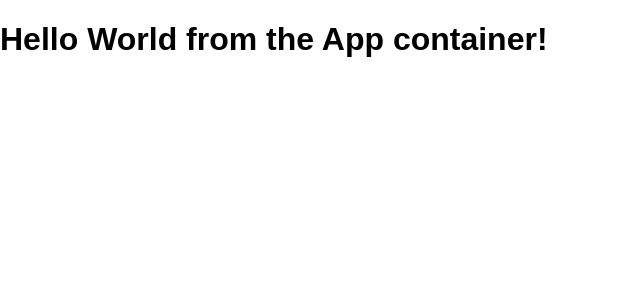
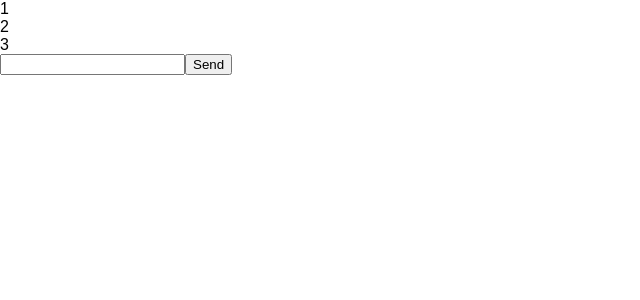
Before and after one commit to charles-bin/node_chat, a React (Create React App) app: page / in a window 1280 px wide. Shown: the top 300 px of the page, without its empty margins (0-640 px from the left). Built offline with nearby package versions, Linux system fonts and the light colour scheme.

Commit message:
Added base chat components

```diff
--- /dev/null
+++ b/src/components/Input.js
@@ -0,0 +1,9 @@
+import React from 'react'
+
+export default function Input(props) {
+  return (
+    <div>
+      <input/><button>Send</button>
+    </div>
+  )
+}
--- /dev/null
+++ b/src/components/Messages.js
@@ -0,0 +1,19 @@
+import React from 'react'
+
+const listStyle = {
+  'list-style-type': 'none',
+  'margin': 0,
+  'padding': 0,
+}
+
+export default function Messages(props) {
+  return (
+    <div>
+      <ul style={listStyle}>
+        <li>1</li>
+        <li>2</li>
+        <li>3</li>
+      </ul>
+    </div>
+  )
+}
--- a/src/containers/App.js
+++ b/src/containers/App.js
@@ -2,6 +2,8 @@ import React, { Component } from 'react'
 import PropTypes from 'prop-types'
 import { connect } from 'react-redux'
 import './App.css'
+import Messages from '../components/Messages'
+import Input from '../components/Input'
 
 class App extends Component {
   constructor(props) {
@@ -24,7 +26,8 @@ class App extends Component {
   render() {
     return (
       <div>
-        <h1>Hello World from the App container!</h1>
+        <Messages />
+        <Input />
       </div>
     )
   }
```
